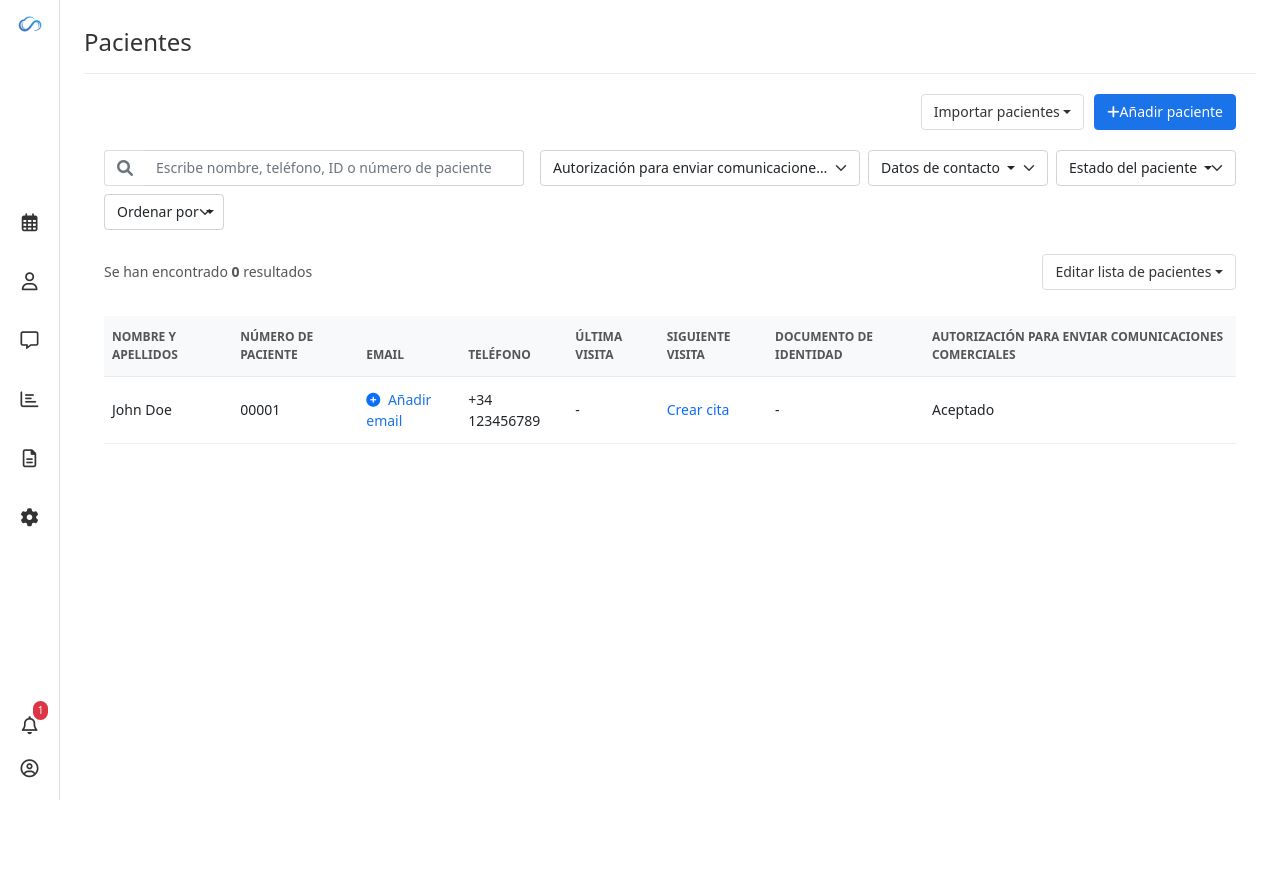
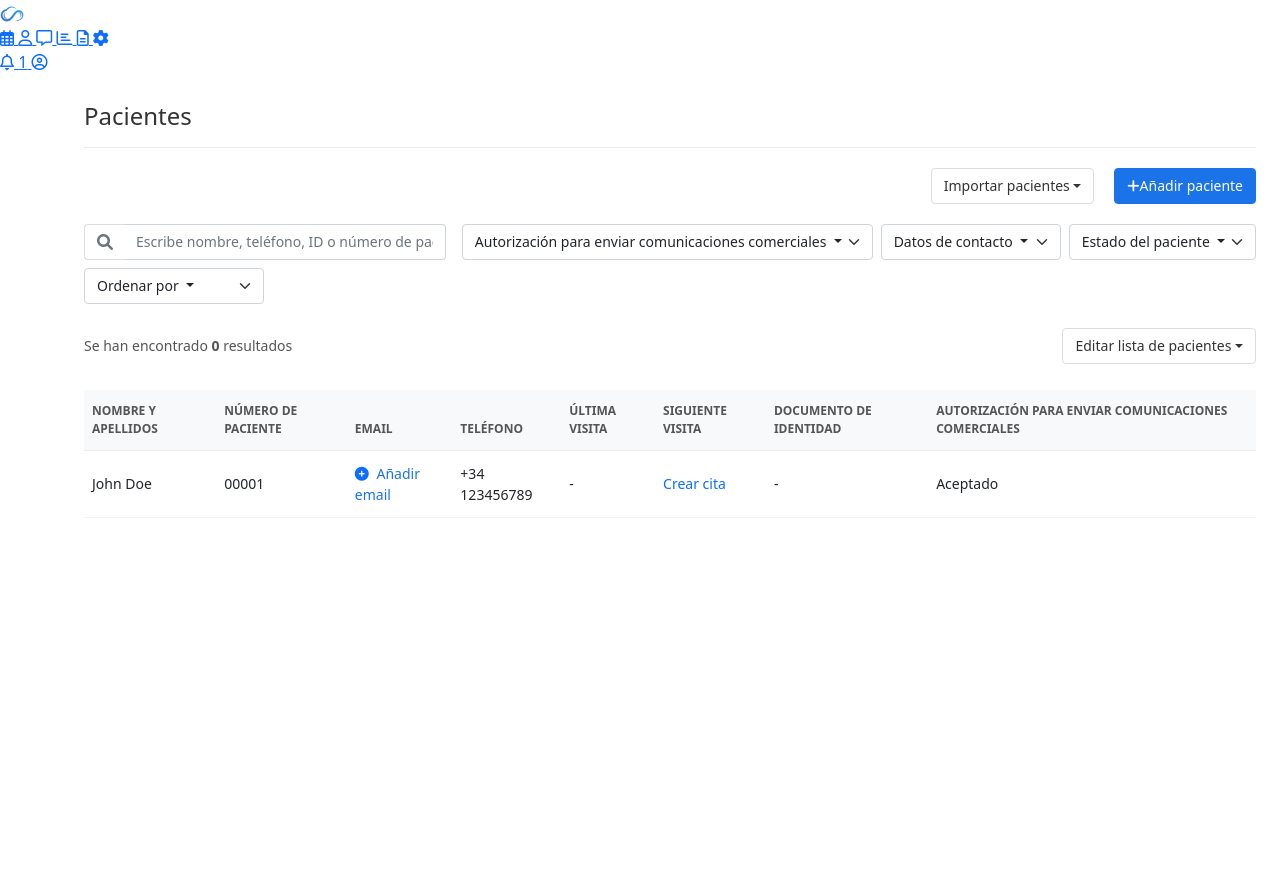
Before and after one commit to sincs87/nubeclinic, a Flask app: template app/templates/pacientes/pacientes.html in a window 1280 px wide. Before the commit the page ends 800 px from the top, so only its background shows below. Run offline with Flask 3, Linux system fonts and the light colour scheme; the template is opened without the code that fills it, so the values that code supplies are empty.

Commit message:
Actualizacion pacientes css

```diff
--- a/app/static/css/pacientes.css
+++ b/app/static/css/pacientes.css
@@ -1,72 +1,11 @@
 /* Estilos específicos para la página de pacientes - Ajustados para coincidir exactamente con la imagen */
-
-/* Estilos de la barra lateral fija (tomando en cuenta el HTML del sidebar) */
-.sidebar {
-    position: fixed;
-    top: 0;
-    left: 0;
-    width: 60px;
-    height: 100vh;
-    background-color: #fff;
-    border-right: 1px solid #ddd;
-    display: flex;
-    flex-direction: column;
-    justify-content: space-between;
-    z-index: 999;
-}
-
-.sidebar-top,
-.sidebar-bottom {
-    display: flex;
-    flex-direction: column;
-    align-items: center;
-    padding: 10px 0;
-}
-
-.sidebar-nav {
-    display: flex;
-    flex-direction: column;
-    align-items: center;
-    gap: 16px;
-    flex: 1;
-    justify-content: center;
-}
-
-.sidebar-nav-item {
-    display: block;
-    color: #333;
-    font-size: 18px;
-    padding: 8px;
-    text-decoration: none;
-    position: relative;
-}
-
-.sidebar-nav-item.active {
-    background-color: #e9ecef;
-    border-radius: 4px;
-}
-
-.sidebar-nav-item:hover {
-    background-color: #f8f9fa;
-    border-radius: 4px;
-}
-
-.notification-badge {
-    position: absolute;
-    top: -3px;
-    right: -3px;
-    background-color: #dc3545;
-    color: #fff;
-    font-size: 10px;
-    padding: 2px 5px;
-    border-radius: 10px;
-}
 
 /* Layout básico */
 .main-content {
-    margin-left: 60px; /* Ajuste para que no se superponga con la barra lateral */
     background-color: #fff;
     min-height: 100vh;
+    padding: 0 24px;
+    margin-left: 60px;
 }
 
 /* Título de la página con línea inferior */
@@ -74,14 +13,14 @@
     font-size: 24px;
     font-weight: 500;
     margin: 0;
-    padding: 20px 0 15px 20px;
+    padding: 28px 0 16px;
     color: #333;
     border-bottom: 1px solid #e9ecef;
 }
 
 /* Contenedor principal con padding adecuado */
 .patient-container {
-    padding: 20px;
+    padding: 20px 0;
 }
 
 /* Botones de acción */
@@ -89,11 +28,11 @@
     display: flex;
     justify-content: flex-end;
     margin-bottom: 20px;
-    gap: 10px; /* Para espaciar los botones uniformemente */
+    gap: 10px;
 }
 
 .action-buttons .btn {
-    margin-left: 0; /* Ya no hace falta margin-left si usamos gap */
+    margin-left: 10px;
 }
 
 /* Estilo de botones */
@@ -114,20 +53,37 @@
     border-color: #ddd;
 }
 
-/* Input de búsqueda */
-.input-group {
+/* Filtros y buscador con estructura flex */
+.filtros-pacientes {
+    gap: 10px;
+}
+
+.filtros-pacientes > div {
+    min-width: 180px;
+}
+
+.filtros-pacientes .form-select {
+    height: 36px;
+    font-size: 14px;
+    padding: 0 30px 0 12px;
+    background-position: right 10px center;
+    white-space: nowrap;
+}
+
+.filtros-pacientes .input-group {
     height: 36px;
 }
 
-.input-group-text {
+.filtros-pacientes .input-group-text {
     background-color: #fff;
     border-color: #ddd;
     border-right: none;
 }
 
-.input-group .form-control {
+.filtros-pacientes .form-control {
     border-left: none;
     height: 36px;
+    font-size: 14px;
 }
 
 .form-control:focus,
@@ -136,53 +92,7 @@
     border-color: #1a73e8;
 }
 
-/* Filtros y desplegables */
-/* Si no usas row.g-3, sustituye según tu grid/clases */
-.row.g-3 {
-    align-items: flex-start;
-    margin-bottom: 20px;
-}
-
-.row.g-3 > [class*="col-"] {
-    padding-right: 10px;
-    padding-left: 10px;
-}
-
-/* Filtros específicos */
-#filterAutorizacion {
-    width: 320px !important;
-    max-width: 320px !important;
-    white-space: nowrap;
-    overflow: hidden;
-    text-overflow: ellipsis;
-    padding-right: 30px;
-}
-
-#filterContacto {
-    width: 180px !important;
-}
-
-#filterEstado {
-    width: 180px !important;
-}
-
-#ordenarDropdown {
-    width: 120px !important;
-}
-
-.form-select {
-    height: 36px;
-    font-size: 14px;
-    padding: 0 30px 0 12px;
-    background-position: right 8px center;
-}
-
-/* Para evitar que los botones dentro de dropdowns tengan tamaño fijo */
-.dropdown-menu .btn {
-    height: auto;
-}
-
-/* Dropdown menus */
+/* Dropdowns */
 .dropdown-menu {
     padding: 8px;
     border: 1px solid #ddd;
```
Also changed, not shown: other parts of app/static/css/pacientes.css (+5 -56 lines), 1 other file.
